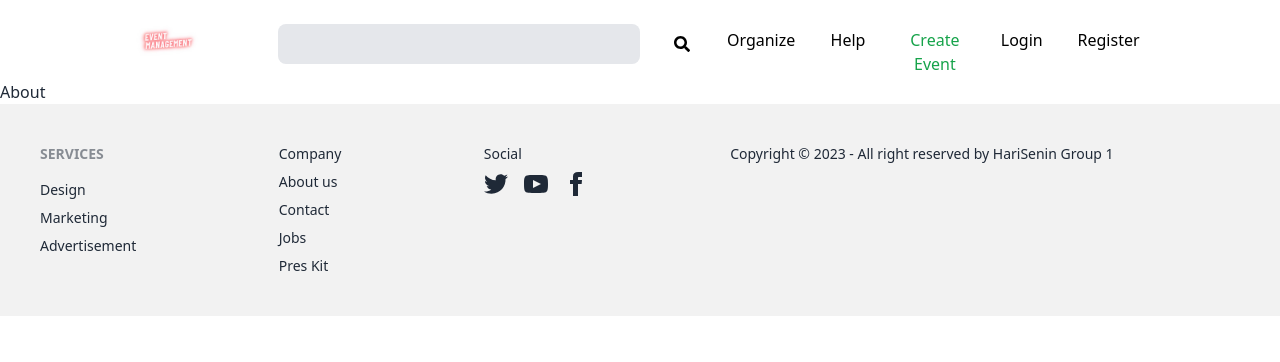
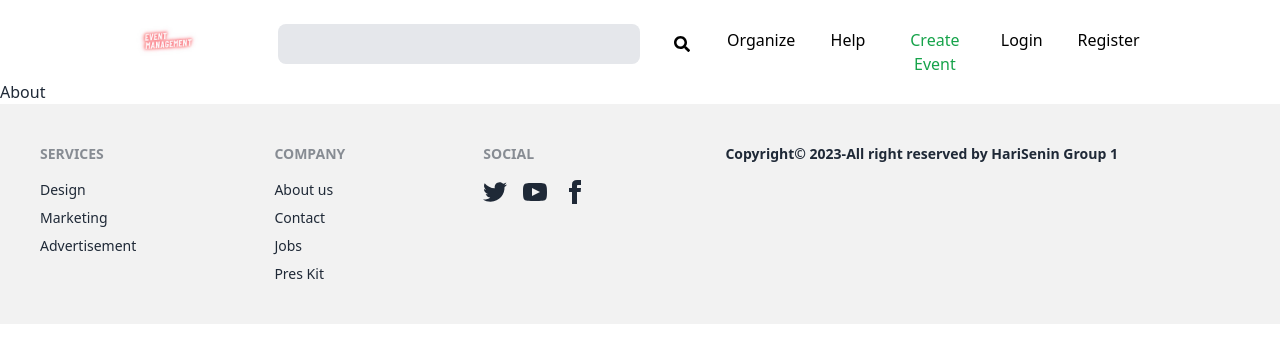
Before and after one commit to Kelompok1Harisenin/event-management-fe, a React (Vite) app: page /about in a window 1280 px wide. Shown: the top 362 px of the page. Built offline with nearby package versions, Linux system fonts and the light colour scheme.

Commit message:
revisi sedikit di font dan link social

```diff
--- a/src/components/layouts/Footer.jsx
+++ b/src/components/layouts/Footer.jsx
@@ -10,7 +10,7 @@ const Footer = () => {
       </div>
 
       <div>
-        <span className="footer">Company</span>
+        <span className="footer-title">Company</span>
         <NavLink to="/">About us</NavLink>
         <NavLink to="/">Contact</NavLink>
         <NavLink to="/">Jobs</NavLink>
@@ -18,9 +18,9 @@ const Footer = () => {
       </div>
 
       <div>
-        <span className="footer">Social</span>
+        <span className="footer-title">Social</span>
         <div className="grid grid-flow-col gap-4">
-          <a>
+          <a href="https://twitter.com">
             <svg
               xmlns="http://www.w3.org/2000/svg"
               width="24"
@@ -32,8 +32,9 @@ const Footer = () => {
             </svg>
           </a>
 
-          <a>
+          <a href="https://youtube.com">
             <svg
+
               xmlns="http://www.w3.org/2000/svg"
               width="24"
               height="24"
@@ -44,7 +45,7 @@ const Footer = () => {
             </svg>
           </a>
 
-          <a>
+          <a href="https://facebook.com.com">
             <svg
               xmlns="http://www.w3.org/2000/svg"
               width="24"
@@ -58,7 +59,7 @@ const Footer = () => {
         </div>
       </div>
       <div>
-        <p>Copyright © 2023 - All right reserved by HariSenin Group 1</p>
+        <p className="font-bold text-right ">Copyright© 2023-All right reserved by HariSenin Group 1</p>
       </div>
     </footer>
   );
```
